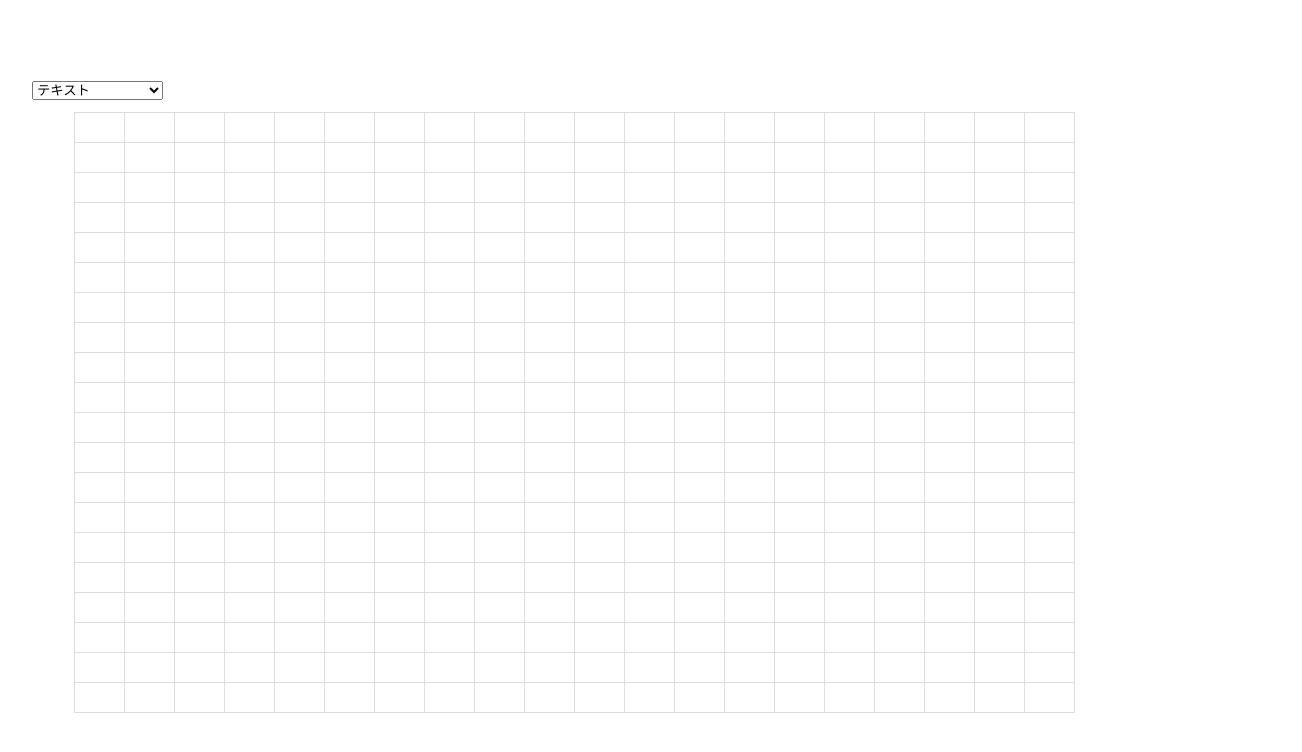
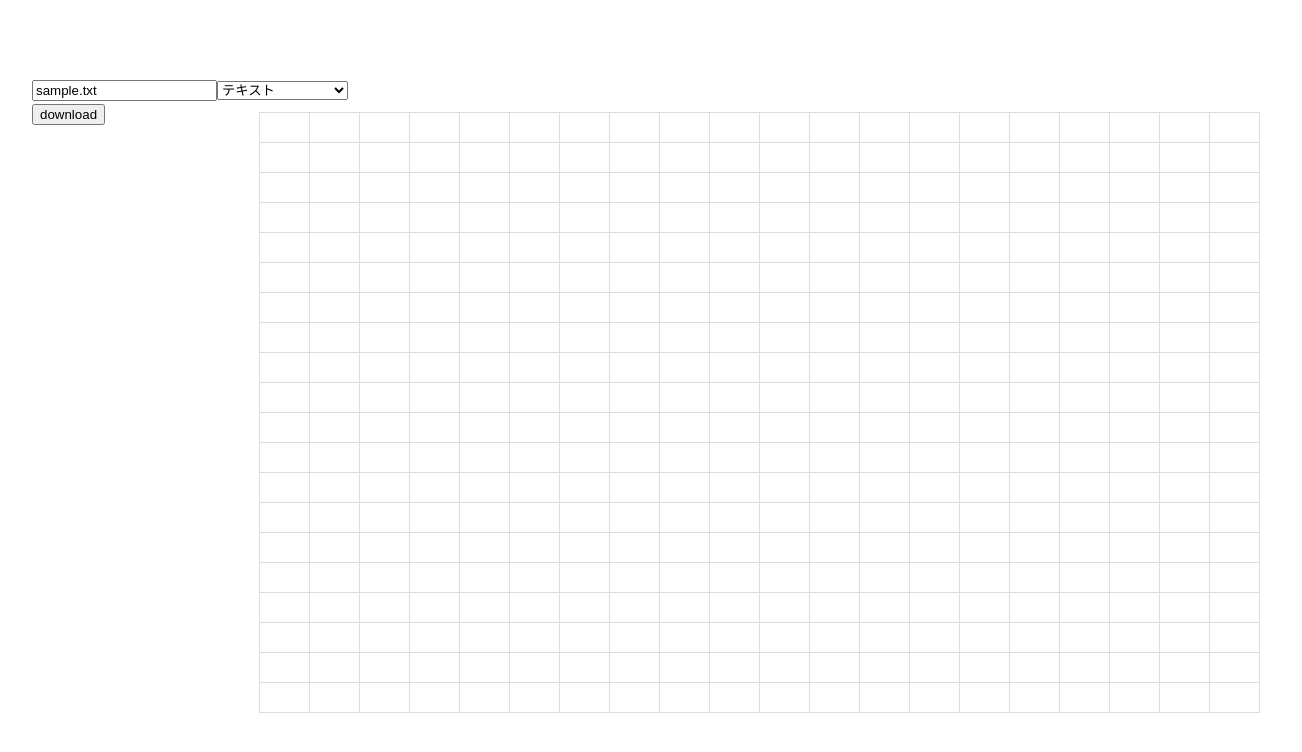
Before and after one commit to okayus/mcel, a Vue app: page / in a window 1280 px wide. Shown: the top 752 px of the page, 1302 px wide, since content can reach past the window. Built offline with nearby package versions, Linux system fonts and the light colour scheme; what @imengyu/vue3-context-menu would draw is missing.

Commit message:
add:HeadeMenu.vue

```diff
--- a/src/App.vue
+++ b/src/App.vue
@@ -1,4 +1,7 @@
 <template>
+    <div>
+      <header-menu />
+    </div>
     <div>
       <table-component />
     </div>
@@ -6,6 +9,7 @@
 
 <script lang="ts" setup>
 import TableComponent from './components/TableComponent.vue';
+import HeaderMenu from './components/HeaderMenu.vue';
 </script>
 
 <style scoped>
--- /dev/null
+++ b/src/components/HeaderMenu.vue
@@ -0,0 +1,21 @@
+<script setup lang="ts">
+import { ref } from 'vue';
+import { saveAs } from 'file-saver';
+
+const fileName = ref('sample.txt');
+
+const downloadFile = () => {
+  const blob = new Blob(['Hello, world!'], { type: 'text/plain' });
+  saveAs(blob, fileName.value);
+};
+
+</script>
+
+<template>
+  <div>
+    <input type="text" v-model="fileName" />
+    <button @click="downloadFile">download</button>
+  </div>
+</template>
+
+<style scoped></style>
```
